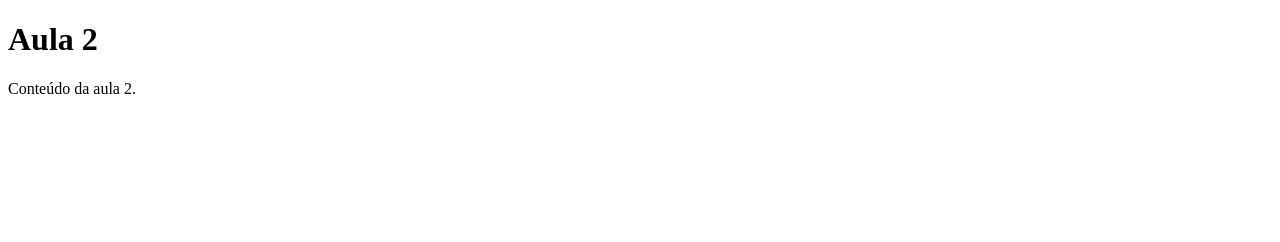
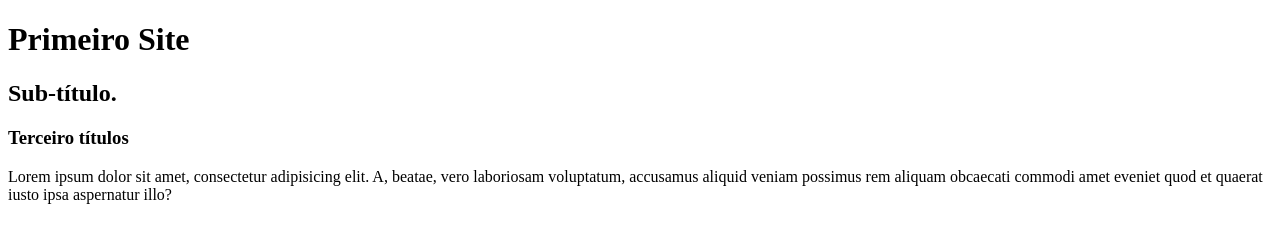
Before and after one commit to xandeneuro/padroes-web-para-no-code-e-low-code-unifecaf, a plain HTML site: page aula2/index.html in a window 1280 px wide. Drawn offline with Linux system fonts and the light colour scheme.

Commit message:
index atualizado

```diff
--- a/aula2/index.html
+++ b/aula2/index.html
@@ -4,10 +4,12 @@
         <meta charset="UTF-8">
         <meta http-equiv="X-UA-Compatible" content="IE=edge">
         <meta name="viewport" content="width=device-width, initial-scale=1.0">
-        <title>Aula 2</title>
+        <title>Primeiro Site</title>
     </head>
     <body>
-        <h1>Aula 2</h1>
-        <p>Conteúdo da aula 2.</p>
+        <h1>Primeiro Site</h1>
+        <h2>Sub-título.</h2>
+        <h3>Terceiro títulos</h3>
+        <p>Lorem ipsum dolor sit amet, consectetur adipisicing elit. A, beatae, vero laboriosam voluptatum, accusamus aliquid veniam possimus rem aliquam obcaecati commodi amet eveniet quod et quaerat iusto ipsa aspernatur illo?</p>
     </body>
 </html>
```
